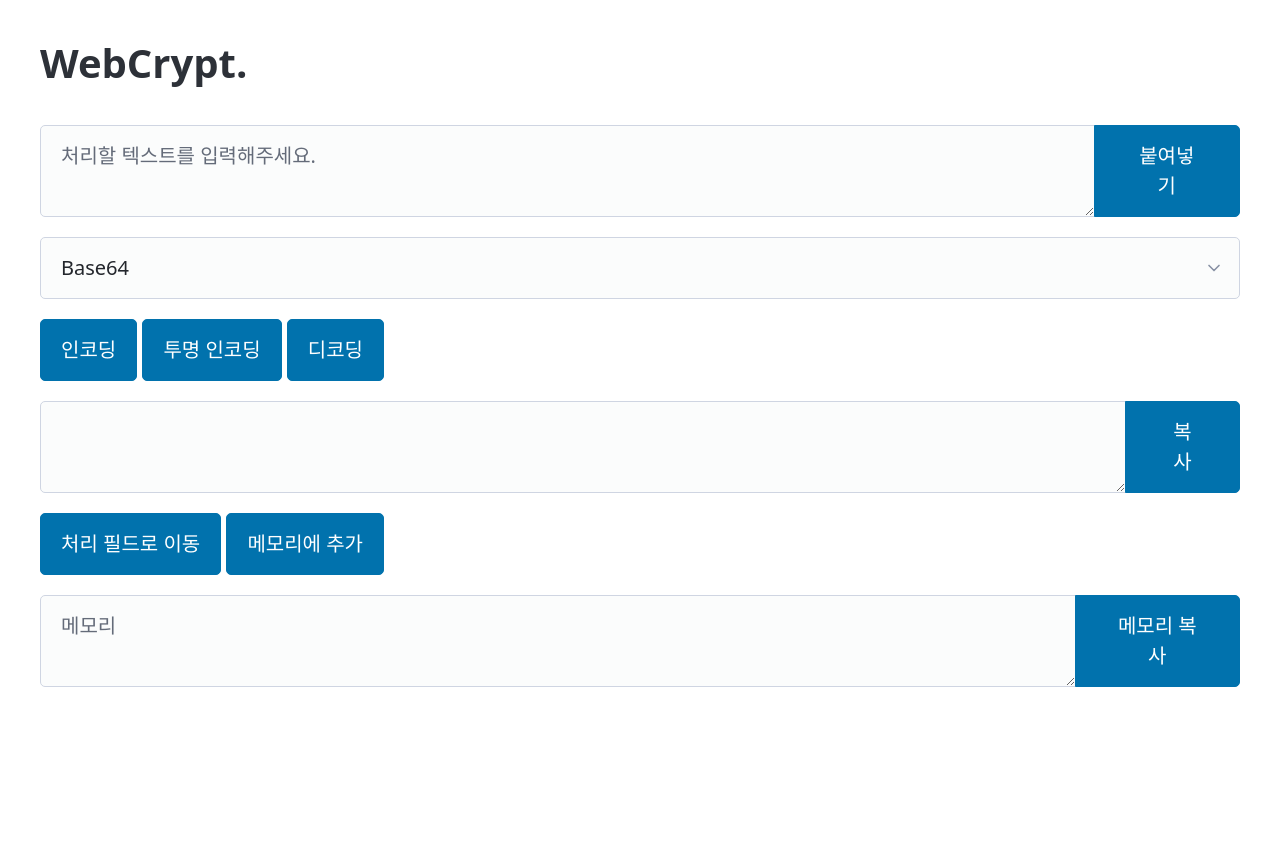
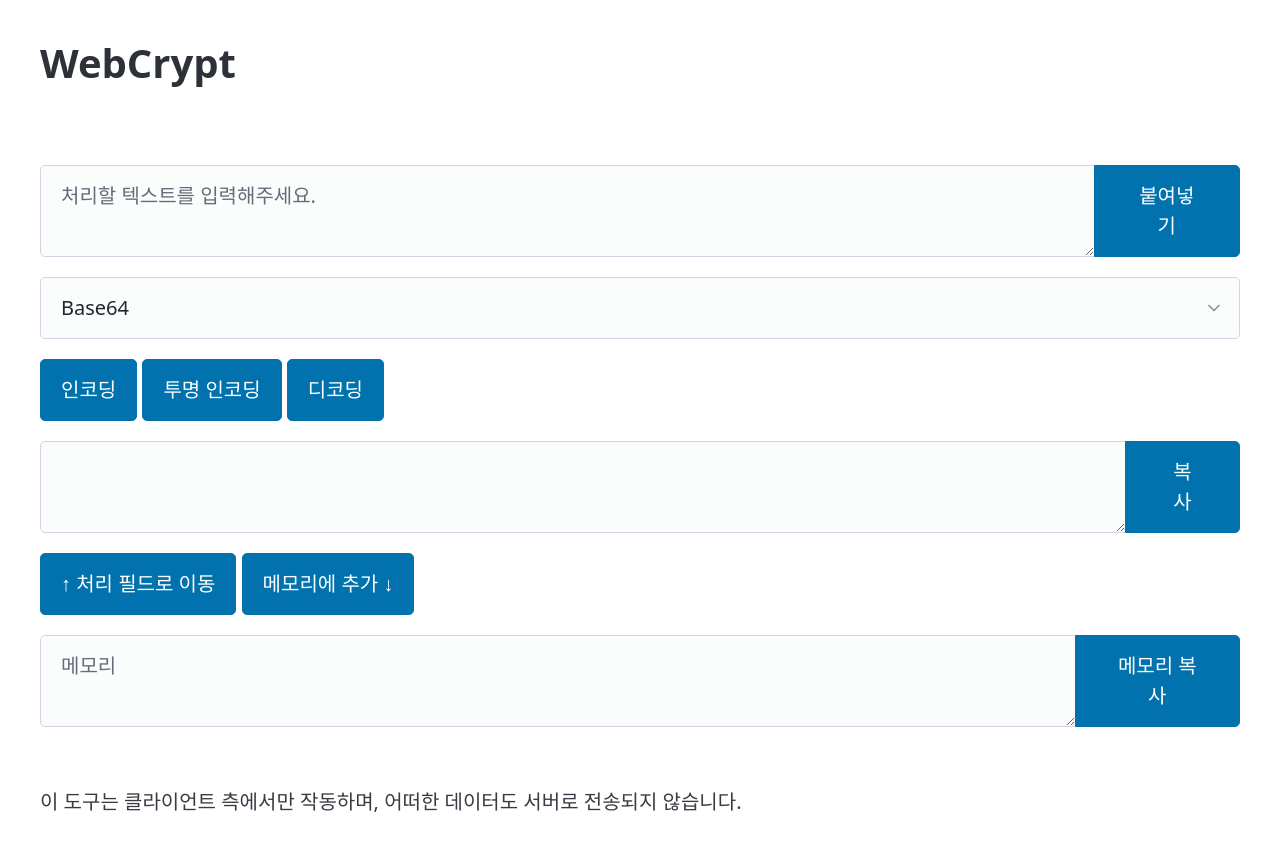
Before and after one commit to ice3353/WebCrypt, a Svelte app: page / in a window 1280 px wide. Shown: the top 850 px of the page. Before the commit the page ends 800 px from the top, so only its background shows below. Built offline with nearby package versions, Linux system fonts and the light colour scheme; no server answers.

Commit message:
다크모드 강제, 화살표 추가, 안내문 추가

```diff
--- a/public/index.html
+++ b/public/index.html
@@ -3,7 +3,7 @@
 <head>
 	<meta charset='utf-8'>
 	<meta name='viewport' content='width=device-width,initial-scale=1'>
-	<meta name="color-scheme" content="light dark">
+	<meta name="color-scheme" content="dark">
 	<meta name="description" content="웹에서 동작하는 난독화 도구 모음">
 	<title>WebCrypt</title>
 	<meta property="og:image" content="/favicon.png">
--- a/src/App.svelte
+++ b/src/App.svelte
@@ -9,12 +9,14 @@ let resultText = $state("");
 let memoryText = $state("");
 let enctype = $state("base64");
 </script>
+<header class="container">
+	<nav>
+		<ul>
+			<li><h1><strong>WebCrypt</strong></h1></li>
+		</ul>
+	</nav>
+</header>
 <main class="container">
-	<nav>
-	<ul>
-		<li><h1><strong>WebCrypt.</strong></h1></li>
-	</ul>
-</nav>
 	<form role="group">
 		<textarea class="source" placeholder="처리할 텍스트를 입력해주세요." bind:value={sourceText}></textarea>
 		<button type="button" onclick={() => {
@@ -57,10 +59,13 @@ let enctype = $state("base64");
 			<textarea class="result" name="read-only" readonly>{resultText}</textarea>
 			<button type="button" onclick={() => navigator.clipboard.writeText(resultText)}>복사</button>
 	</form>
-	<button type="button" onclick={() => sourceText = resultText}>처리 필드로 이동</button>
-	<button type="button" onclick={() => memoryText += resultText}>메모리에 추가</button>
+	<button type="button" onclick={() => sourceText = resultText}>↑ 처리 필드로 이동</button>
+	<button type="button" onclick={() => memoryText += resultText}>메모리에 추가 ↓</button>
 	<form role="group">
 		<textarea class="memory" placeholder="메모리" bind:value={memoryText}></textarea>
 		<button type="button" onclick={() => navigator.clipboard.writeText(memoryText)}>메모리 복사</button>
 	</form>
 </main>
+<footer class="container">
+	<p>이 도구는 클라이언트 측에서만 작동하며, 어떠한 데이터도 서버로 전송되지 않습니다.</p>
+</footer>
```
